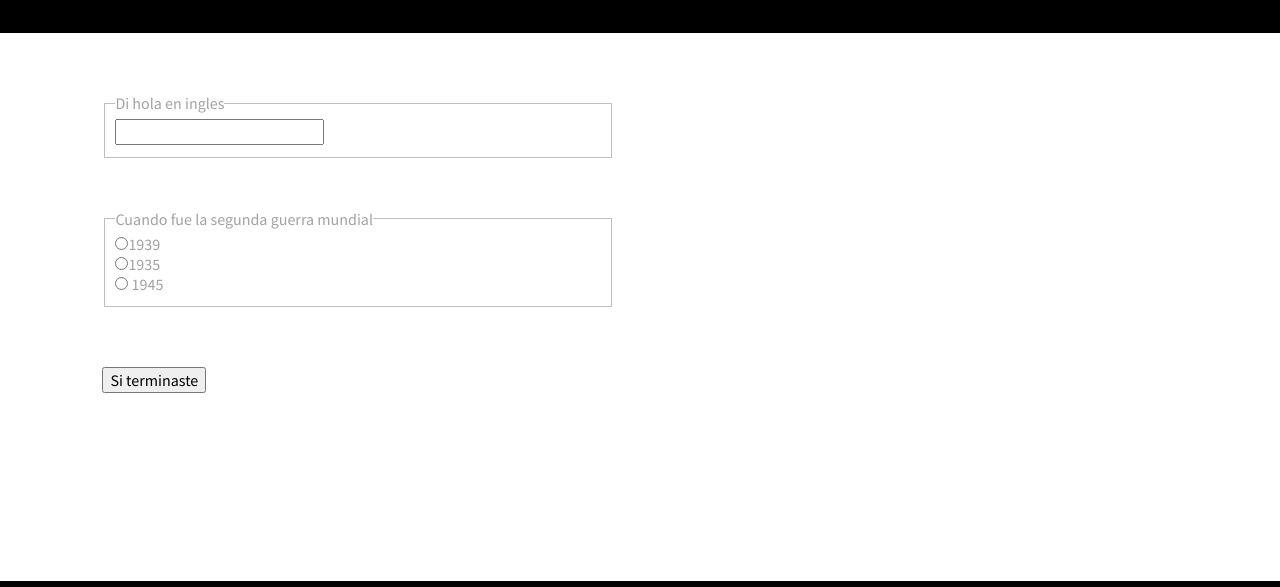
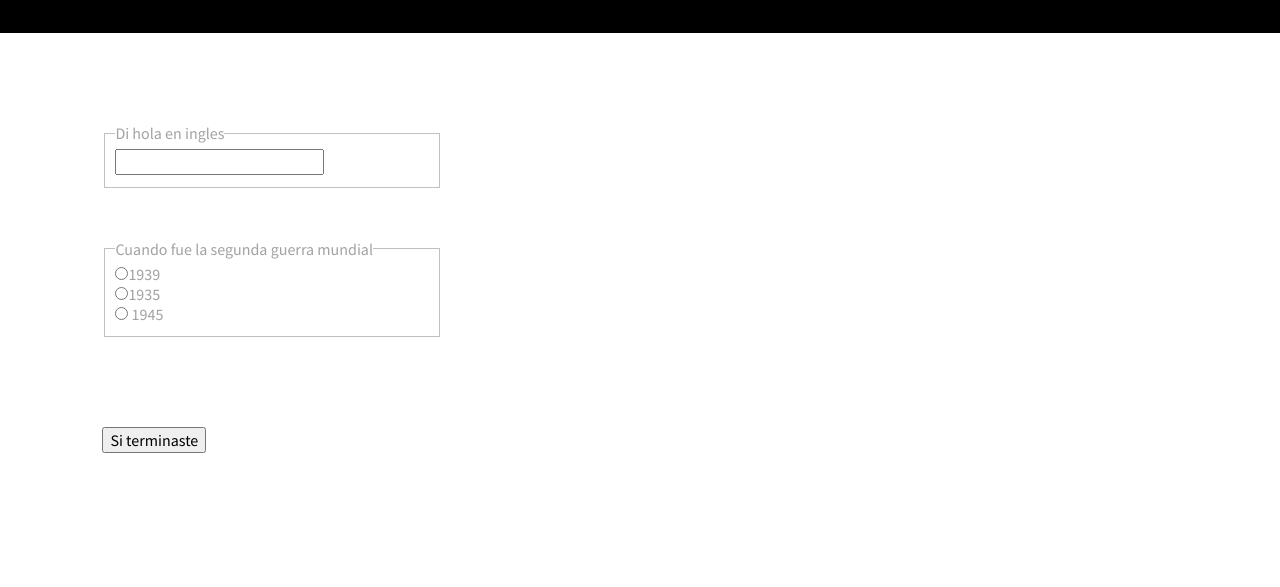
Before and after one commit to jesusrojasweb/jesusrojasweb.github.io, a plain HTML site: page prueba.html in a window 1280 px wide. Shown: the part 72-659 px from the top of the page. Drawn offline with Linux system fonts and the light colour scheme.

Commit message:
se arreglaron los problemas del estilo de la prueba del examen

```diff
--- a/informacion/css/estilos.css
+++ b/informacion/css/estilos.css
@@ -1,36 +1,7 @@
 @import url("/css/font-awesome.min.css");
 @import url("http://fonts.googleapis.com/css?family=Source+Sans+Pro:400,400italic");
 
-.preguntas{
-	margin-left: 8%;
-	margin-right: 52%;
-	position: relative;
-}
-.correccion{
-	position: absolute;
-	bottom: 0;
-	right: 5px;
-	color: white;
-	padding: 0.5em;
 
-	border-radius: 20px;
-
-}
-.ingles{
-	margin-bottom: 4%;
-}
-
-#boton3{
-	margin-left: 8%;
-}
-.corregido{
-	margin-left: 8%;
-	color: white;
-	padding: 0.5em;
-	border-radius: 20px;
-	width: 15.3%;
-
-}
 
 
 
@@ -134,6 +105,34 @@
 		color: white;
 	}
 
+
+	.preguntas{
+		text-align: center;
+		margin: 30px;
+	}
+	.correccion{
+		color: white;
+		padding: 0.5em;
+		border-radius: 20px;
+
+	}
+	.ingles{
+		margin-bottom: 4%;
+	}
+
+	#boton3{
+		margin-left: 8%;
+	}
+	.corregido{
+		margin-left: 8%;
+		color: white;
+		padding: 0.5em;
+		border-radius: 20px;
+		width: 80%;
+
+	}
+
+
 }
 @media screen and (min-width: 480px){
 	*{
@@ -229,6 +228,31 @@
 	}
 	.info__personal:hover{
 		color: white;
+	}
+	.preguntas{
+		text-align: center;
+		margin: 30px;
+	}
+	.correccion{
+		color: white;
+		padding: 0.5em;
+		border-radius: 20px;
+
+	}
+	.ingles{
+		margin-bottom: 4%;
+	}
+
+	#boton3{
+		margin-left: 8%;
+	}
+	.corregido{
+		margin-left: 8%;
+		color: white;
+		padding: 0.5em;
+		border-radius: 20px;
+		width: 80%;
+
 	}
 }
 @media screen and (min-width: 767px){
@@ -327,6 +351,33 @@
 	.info__personal:hover{
 		color: white;
 	}
+	.preguntas{
+		margin-left: 8%;
+		margin-right: 52%;
+	}
+	.correccion{
+		position: relative;
+
+		color: white;
+		padding: 0.5em;
+		border-radius: 20px;
+
+	}
+	.ingles{
+		margin-bottom: 4%;
+	}
+
+	#boton3{
+		margin-left: 8%;
+	}
+	.corregido{
+		margin-left: 8%;
+		color: white;
+		padding: 0.5em;
+		border-radius: 20px;
+		width: 200px;
+
+	}
 }
 @media screen and (min-width: 950px){
 	*{
@@ -423,4 +474,36 @@
 	.info__personal:hover{
 		color: white;
 	}
+	.preguntas{
+		text-align: left;
+		margin-left: 8%;
+		margin-right: 52%;
+		width: 340px;
+		position: relative;
+	}
+	.correccion{
+		position: absolute;
+		bottom: 0;
+		right: 5px;
+		color: white;
+		padding: 0.5em;
+
+		border-radius: 20px;
+
+	}
+	.ingles{
+		margin-bottom: 4%;
+	}
+
+	#boton3{
+		margin-left: 8%;
+	}
+	.corregido{
+		margin-left: 8%;
+		color: white;
+		padding: 0.5em;
+		border-radius: 20px;
+		width: 200px;
+
+	}
 }
```
